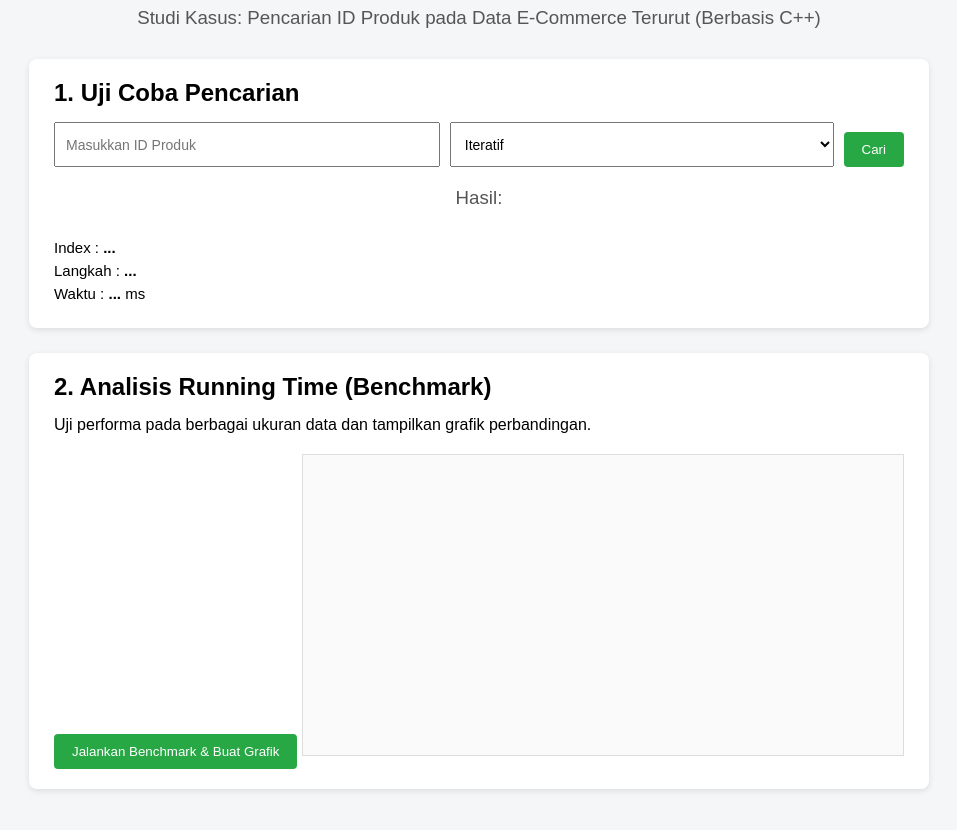
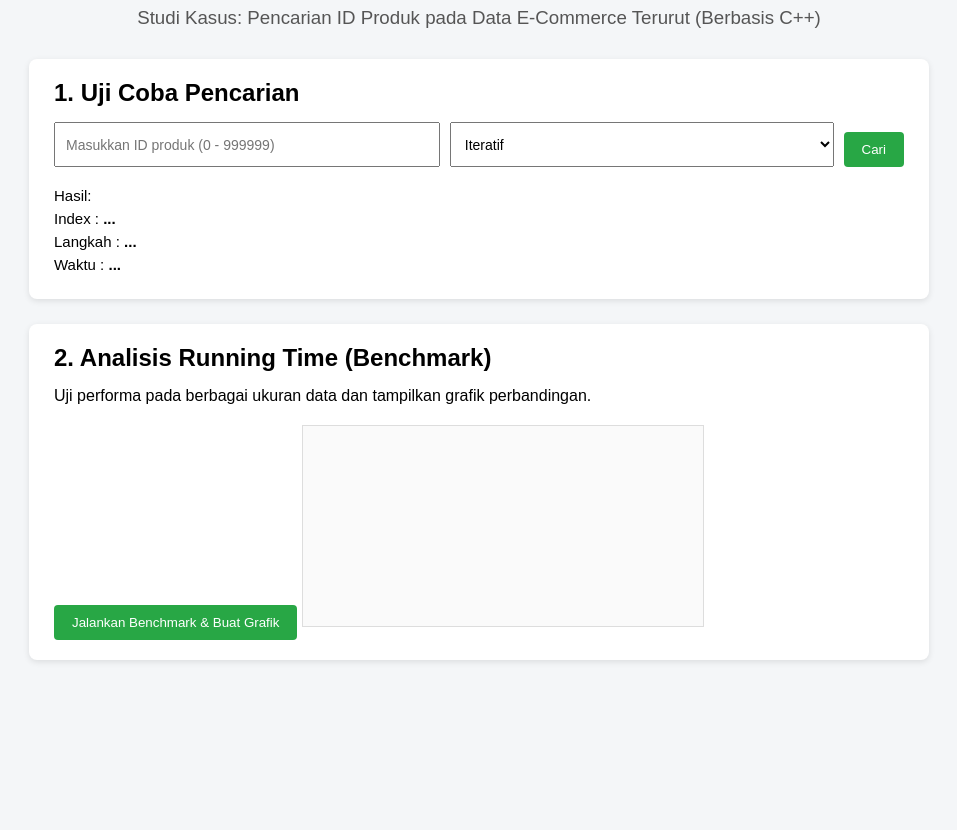
Before and after one commit to xcorvette/Tubes-AKA---Triangels, a plain HTML site: page index.html in a window 1280 px wide. Shown: the part 70-900 px from the top of the page, without its empty margins (161-1118 px from the left). After the commit the page ends 800 px from the top, so only its background shows below. Drawn offline with nearby package versions, Linux system fonts and the light colour scheme.

Commit message:
Update index.html

```diff
--- a/index.html
+++ b/index.html
@@ -4,42 +4,43 @@
     <meta charset="UTF-8">
     <title>Analisis Binary Search Iteratif vs Rekursif</title>
     <link rel="stylesheet" href="style.css">
+    <!-- Chart.js -->
+    <script src="https://cdn.jsdelivr.net/npm/chart.js"></script>
 </head>
 <body>
-
     <div class="container">
         <h1>Analisis Performa Binary Search Iteratif dan Rekursif</h1>
         <h3>Studi Kasus: Pencarian ID Produk pada Data E-Commerce Terurut (Berbasis C++)</h3>
 
-    <section class="card">
+        <!-- 1. Uji Coba Pencarian -->
+        <div class="card">
             <h2>1. Uji Coba Pencarian</h2>
 
             <div class="form">
-            <input type="number" id="productId" placeholder="Masukkan ID Produk">
-
-            <select id="algorithm">
+                <input type="number" id="target" placeholder="Masukkan ID produk (0 - 999999)">
+                <select id="algo">
                     <option value="iterative">Iteratif</option>
                     <option value="recursive">Rekursif</option>
                 </select>
-
-            <button onclick="search()">Cari</button>
+                <button onclick="searchProduct()">Cari</button>
             </div>
 
             <div class="result">
-            <h3>Hasil:</h3>
-            <p>Index   : <span id="resIndex">...</span></p>
+                <p>Hasil:</p>
+                <p>Index : <span id="resIndex">...</span></p>
                 <p>Langkah : <span id="resSteps">...</span></p>
-            <p>Waktu   : <span id="resTime">...</span> ms</p>
+                <p>Waktu : <span id="resTime">...</span></p>
             </div>
-    </section>
+        </div>
 
-    <section class="card">
+        <!-- 2. Benchmark -->
+        <div class="card">
             <h2>2. Analisis Running Time (Benchmark)</h2>
             <p>Uji performa pada berbagai ukuran data dan tampilkan grafik perbandingan.</p>
             <button onclick="runBenchmark()">Jalankan Benchmark & Buat Grafik</button>
 
-        <canvas id="chart" width="600" height="300"></canvas>
-    </section>
+            <canvas id="chart" width="400" height="200"></canvas>
+        </div>
     </div>
 
     <script src="script.js"></script>
```
Lines whose indentation alone changed are shown as unchanged.
